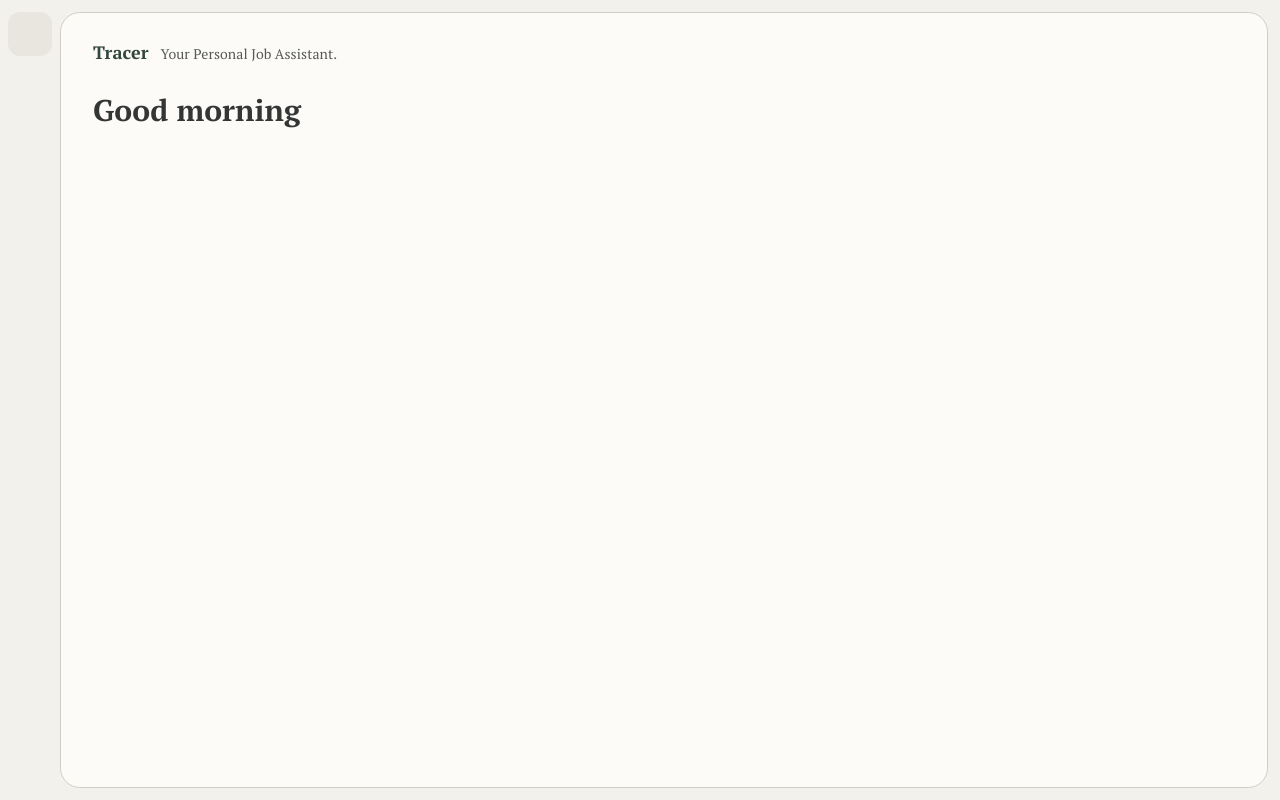
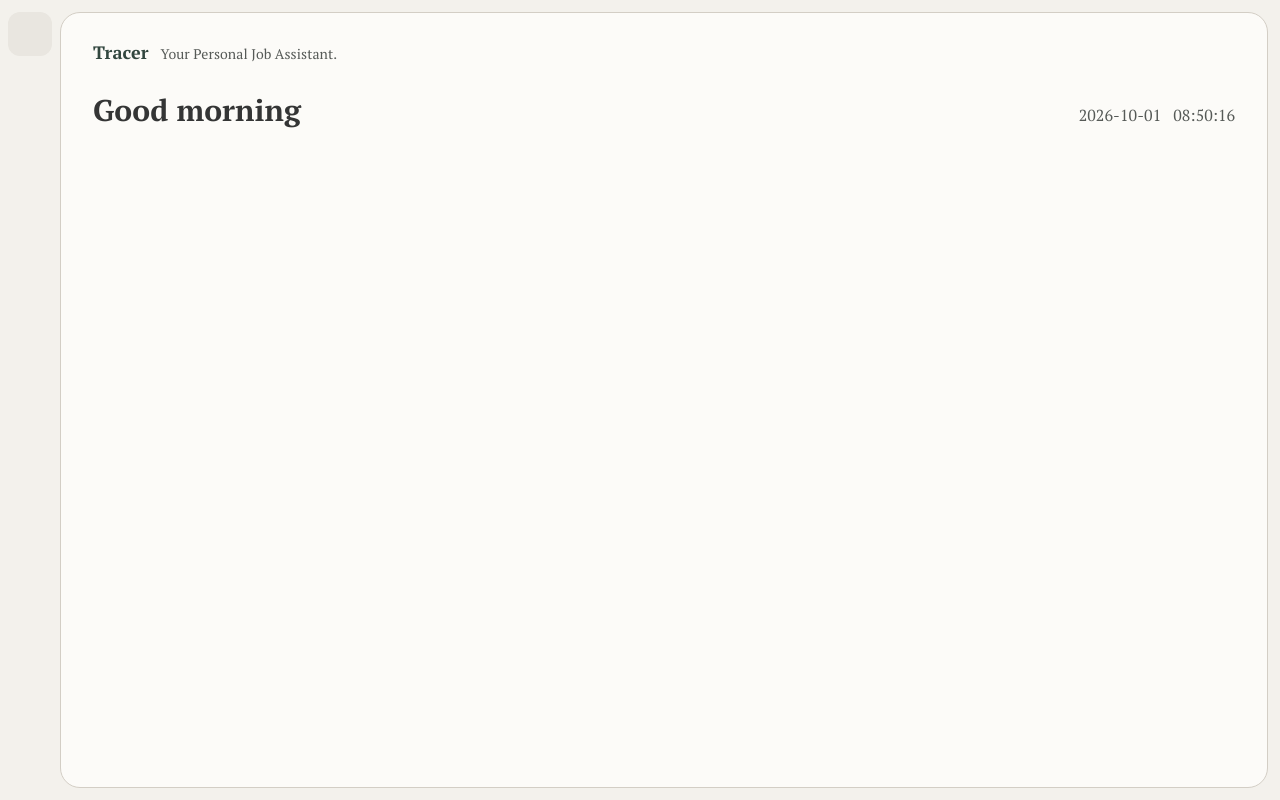
Before and after one commit to dylanxc-cnde/Tracer, a React (Vite) app in the folder frontend/: page / in a window 1280 px wide. Both pictures are taken after a click on the button 30 px from the left and 34 px from the top of the page. Built offline with nearby package versions, Linux system fonts and the light colour scheme; some icons are missing.

Commit message:
feat: add time and date in homepage

```diff
--- a/frontend/src/App.css
+++ b/frontend/src/App.css
@@ -186,6 +186,93 @@ button:disabled {
   box-shadow:
     0 2px 0 var(--color-danger-pressed),
     0 4px 8px rgba(158, 51, 51, 0.12);
+}
+
+.home-page__header {
+  display: flex;
+  flex-wrap: wrap;
+  align-items: baseline;
+  gap: 8px 24px;
+  margin-bottom: 24px;
+}
+
+.home-page__header .page-title {
+  margin: 0;
+}
+
+.home-page__date-time {
+  display: flex;
+  flex-wrap: wrap;
+  gap: 4px 12px;
+  margin-left: auto;
+  color: var(--color-text-secondary);
+  font-size: var(--font-size-ui);
+  font-variant-numeric: tabular-nums;
+}
+
+.home-page__date-time span {
+  white-space: nowrap;
+}
+
+.home-page__clock-readable {
+  position: absolute;
+  width: 1px;
+  height: 1px;
+  overflow: hidden;
+  clip-path: inset(50%);
+}
+
+.home-page__clock {
+  display: inline-flex;
+  align-items: baseline;
+}
+
+/* Overlapping digits share one fixed window, so rolling never shifts the row. */
+.home-page__clock-digit {
+  display: inline-grid;
+  flex: none;
+  width: 1ch;
+  height: 1.55em;
+  overflow: hidden;
+  line-height: 1.55;
+  text-align: center;
+}
+
+.home-page__clock-digit > span {
+  grid-area: 1 / 1;
+}
+
+.home-page__clock-digit-incoming {
+  animation: home-clock-digit-in 300ms ease both;
+}
+
+.home-page__clock-digit-outgoing {
+  opacity: 0;
+  animation: home-clock-digit-out 300ms ease both;
+}
+
+@keyframes home-clock-digit-in {
+  from {
+    opacity: 0;
+    transform: translateY(100%);
+  }
+
+  to {
+    opacity: 1;
+    transform: translateY(0);
+  }
+}
+
+@keyframes home-clock-digit-out {
+  from {
+    opacity: 1;
+    transform: translateY(0);
+  }
+
+  to {
+    opacity: 0;
+    transform: translateY(-100%);
+  }
 }
 
 .posting-import-page__input {
@@ -378,6 +465,11 @@ button:disabled {
 }
 
 @media (prefers-reduced-motion: reduce) {
+  .home-page__clock-digit-incoming,
+  .home-page__clock-digit-outgoing {
+    animation: none;
+  }
+
   button,
   .posting-candidate,
   .posting-card-summary,
--- a/frontend/src/pages/HomePage.tsx
+++ b/frontend/src/pages/HomePage.tsx
@@ -12,22 +12,79 @@ function getHomeGreeting(hour: number): string {
   return 'Good evening'
 }
 
+function formatHomeTime(time: Date): string {
+  return time.toLocaleTimeString('en-GB', {
+    hour: '2-digit',
+    minute: '2-digit',
+    second: '2-digit',
+    hourCycle: 'h23',
+  })
+}
+
 export function HomePage() {
   // Use the device's local time; no profile or server timezone is needed yet.
-  const [hour, setHour] = useState(() => new Date().getHours())
+  const [clockTimes, setClockTimes] = useState(() => {
+    const currentTime = new Date()
+    // Matching initial values keep the first render still.
+    return { currentTime, previousTime: currentTime }
+  })
 
   useEffect(() => {
-    // Keep the greeting current while Home stays open, and stop when leaving it.
+    // Read the clock again so delayed ticks do not accumulate drift.
     const intervalId = window.setInterval(() => {
-      setHour(new Date().getHours())
-    }, 60_000)
+      const currentTime = new Date()
+      setClockTimes((previous) => ({
+        currentTime,
+        previousTime: previous.currentTime,
+      }))
+    }, 1_000)
 
     return () => window.clearInterval(intervalId)
   }, [])
 
+  const { currentTime, previousTime } = clockTimes
+  const date = [
+    currentTime.getFullYear(),
+    String(currentTime.getMonth() + 1).padStart(2, '0'),
+    String(currentTime.getDate()).padStart(2, '0'),
+  ].join('-')
+  const time = formatHomeTime(currentTime)
+  const previousTimeText = formatHomeTime(previousTime)
+
   return (
     <section className="home-page">
-      <h2 className="page-title">{getHomeGreeting(hour)}</h2>
+      <header className="home-page__header">
+        <h2 className="page-title">{getHomeGreeting(currentTime.getHours())}</h2>
+        <time className="home-page__date-time" dateTime={currentTime.toISOString()}>
+          <span>{date}</span>{' '}
+          {/* Read the current time once, without the outgoing animation digits. */}
+          <span className="home-page__clock-readable">{time}</span>
+          <span className="home-page__clock" aria-hidden="true">
+            {time.split('').map((character, index) => {
+              if (character === ':') {
+                return <span key={index}>:</span>
+              }
+
+              const previousCharacter = previousTimeText[index]
+              const hasChanged = character !== previousCharacter
+
+              // A changed key restarts the animation for this digit only.
+              return (
+                <span className="home-page__clock-digit" key={`${index}-${character}`}>
+                  {hasChanged && (
+                    <span className="home-page__clock-digit-outgoing">
+                      {previousCharacter}
+                    </span>
+                  )}
+                  <span className={hasChanged ? 'home-page__clock-digit-incoming' : undefined}>
+                    {character}
+                  </span>
+                </span>
+              )
+            })}
+          </span>
+        </time>
+      </header>
     </section>
   )
 }
```
